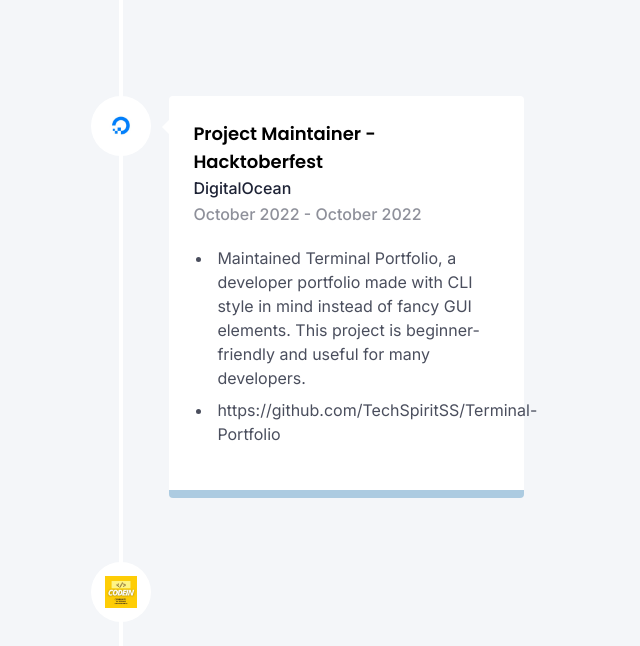
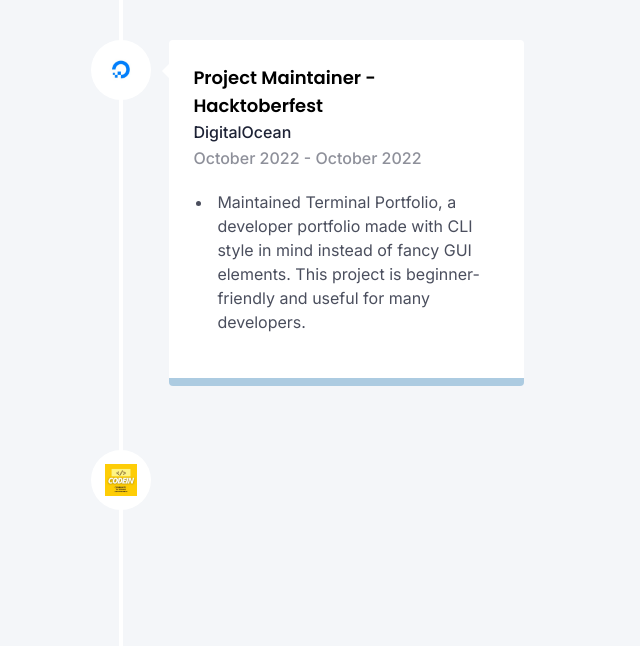
Before and after one commit to TechSpiritSS/3D-Portfolio, a Next.js app: page /about in a window 1280 px wide. Shown: the part 8215-8861 px from the top of the page, without its empty margins (519-1159 px from the left). Built offline with nearby package versions, Linux system fonts and the light colour scheme.

Commit message:
Remove unused links in volunteerings array

```diff
--- a/src/constants/index.ts
+++ b/src/constants/index.ts
@@ -430,7 +430,6 @@
     date: 'January 2023 - February 2023',
     points: [
       'Terminal-Portfolio invites talented developers to create stunning, command-line themed portfolios to showcase their skills and work. Command-line interface is a powerful and efficient tool for developers, and this project aims to celebrate this through the creation of visually striking and intuitively designed web terminals Project.',
-      'https://github.com/TechSpiritSS/Terminal-Portfolio',
     ],
   },
   {
@@ -441,7 +440,6 @@
     date: 'October 2022 - October 2022',
     points: [
       'Maintained Terminal Portfolio, a developer portfolio made with CLI style in mind instead of fancy GUI elements. This project is beginner-friendly and useful for many developers.',
-      'https://github.com/TechSpiritSS/Terminal-Portfolio',
     ],
   },
   {
```
